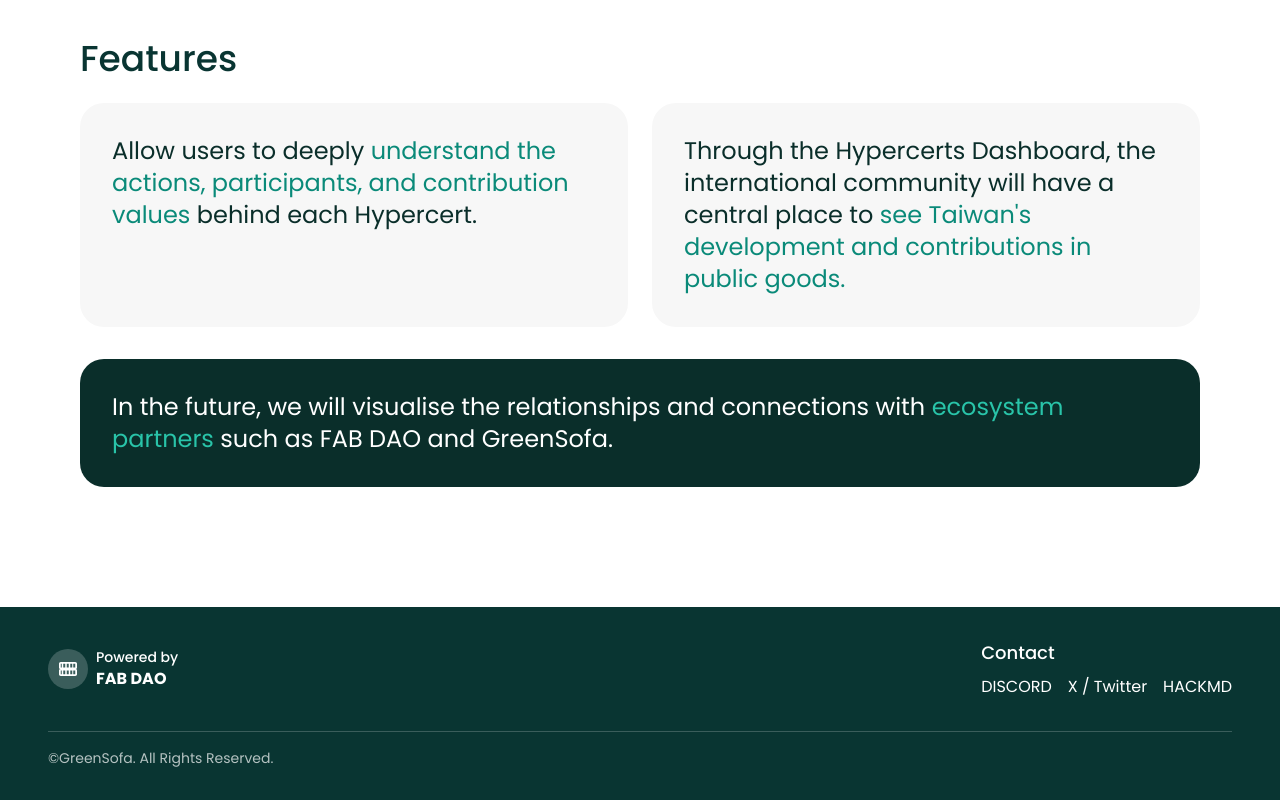
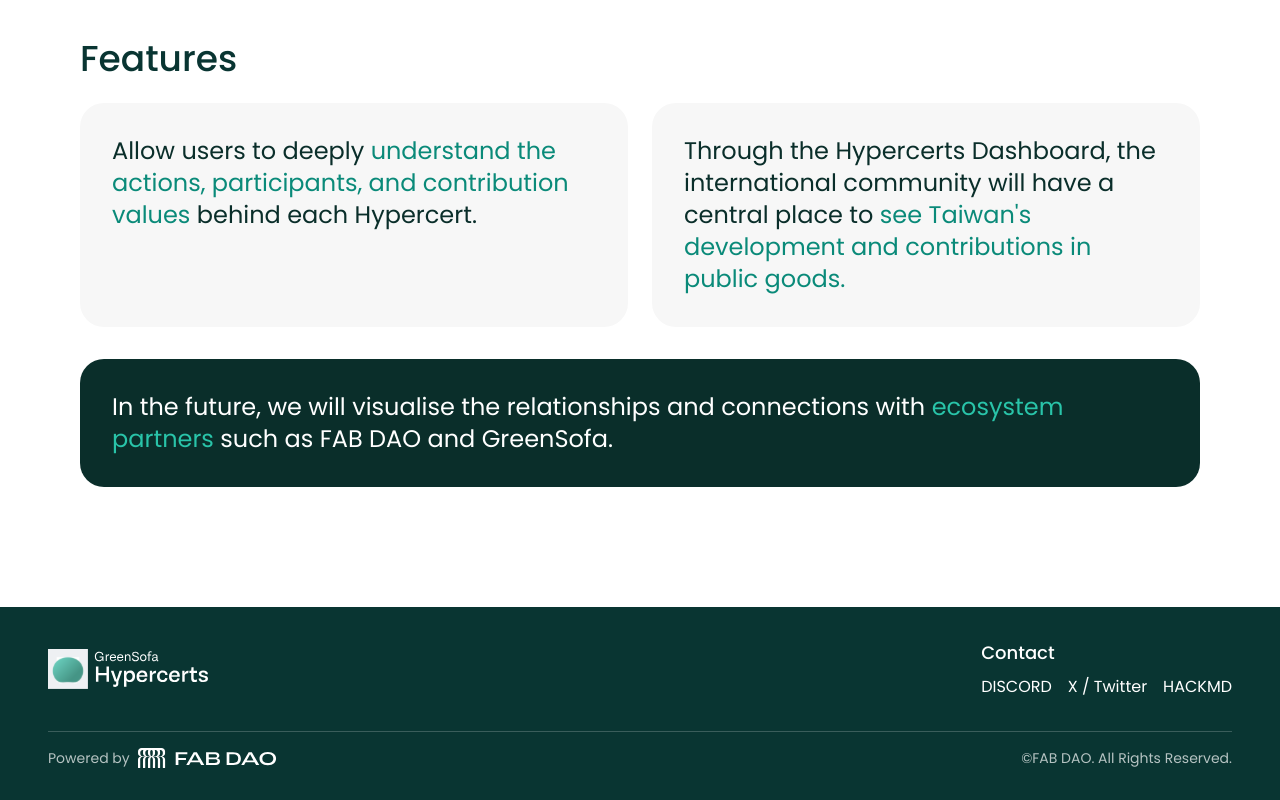
Before and after one commit to FABDAOtw/FABDAOtw.github.io, a React (Vite) app: page /about in a window 1280 px wide. Shown: the part 2057-2857 px from the top of the page. Built offline with nearby package versions, Linux system fonts and the light colour scheme.

Commit message:
Update footer with the latest design

```diff
--- a/src/components/Footer.tsx
+++ b/src/components/Footer.tsx
@@ -1,18 +1,13 @@
 import React from 'react';
+import FooterLogo from '../Footer-logo.svg';
+import FabDaoLogo from '../FABDAO-logo.svg';
+
 export function Footer() {
   return <footer className="w-full bg-[#093532] z-50 text-white py-8 px-6 md:px-12">
       <div className="max-w-7xl mx-auto">
         <div className="flex flex-col md:flex-row justify-between items-start md:items-center mb-8">
           <div className="flex items-center mb-4 md:mb-0">
-            <div className="h-10 w-10 bg-white bg-opacity-20 rounded-full flex items-center justify-center mr-2">
-              <svg viewBox="0 0 24 24" className="h-6 w-6 text-white">
-                <path fill="currentColor" d="M21,10.5V6.75C21,5.79 20.21,5 19.25,5H4.75C3.79,5 3,5.79 3,6.75V10.5C3,11.46 3.79,12.25 4.75,12.25H19.25C20.21,12.25 21,11.46 21,10.5M5.75,10.5H4.75V6.75H5.75M9.25,10.5H7.25V6.75H9.25M12.75,10.5H10.75V6.75H12.75M16.25,10.5H14.25V6.75H16.25M19.25,10.5H17.25V6.75H19.25M21,17.25V13.5C21,12.54 20.21,11.75 19.25,11.75H4.75C3.79,11.75 3,12.54 3,13.5V17.25C3,18.21 3.79,19 4.75,19H19.25C20.21,19 21,18.21 21,17.25M5.75,17.25H4.75V13.5H5.75M9.25,17.25H7.25V13.5H9.25M12.75,17.25H10.75V13.5H12.75M16.25,17.25H14.25V13.5H16.25M19.25,17.25H17.25V13.5H19.25" />
-              </svg>
-            </div>
-            <div>
-              <div className="text-sm font-medium">Powered by</div>
-              <div className="font-bold">FAB DAO</div>
-            </div>
+            <img src={FooterLogo} alt="FAB DAO" />
           </div>
           <div>
             <h3 className="text-lg font-medium mb-2">Contact</h3>
@@ -29,8 +24,14 @@ export function Footer() {
             </div>
           </div>
         </div>
-        <div className="pt-4 border-t border-white border-opacity-20 text-sm text-white text-opacity-70">
-          ©GreenSofa. All Rights Reserved.
+        <div className="pt-4 border-t border-white border-opacity-20 text-sm text-white text-opacity-70 flex items-center justify-between">
+          <div className="flex items-center">
+            <span className="mr-2">Powered by</span>
+            <img src={FabDaoLogo} alt="FAB DAO" />
+          </div>
+          <div>
+            <span>©FAB DAO. All Rights Reserved.</span>
+          </div>
         </div>
       </div>
     </footer>;
```
Also changed, not shown: src/FABDAO-logo.svg (added), src/Footer-logo.svg (added).
